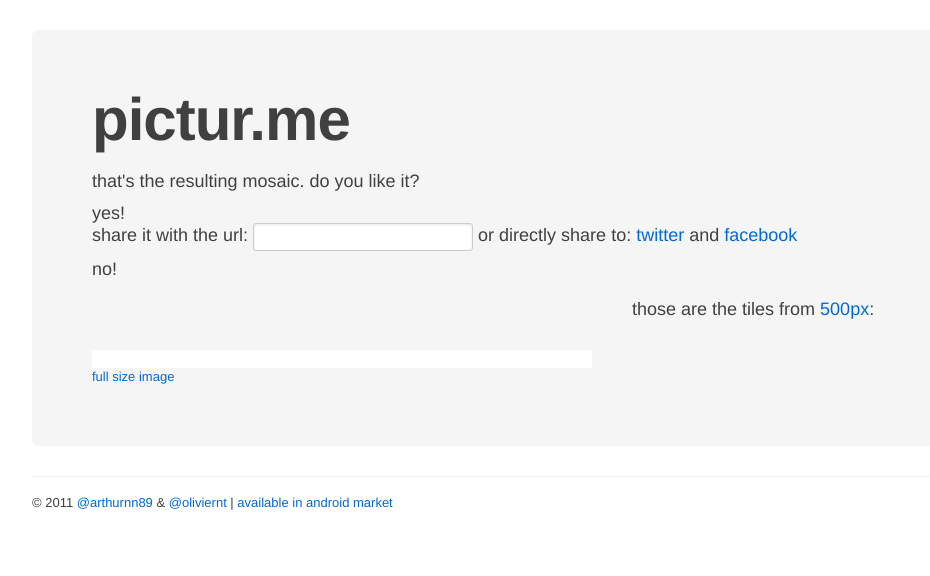
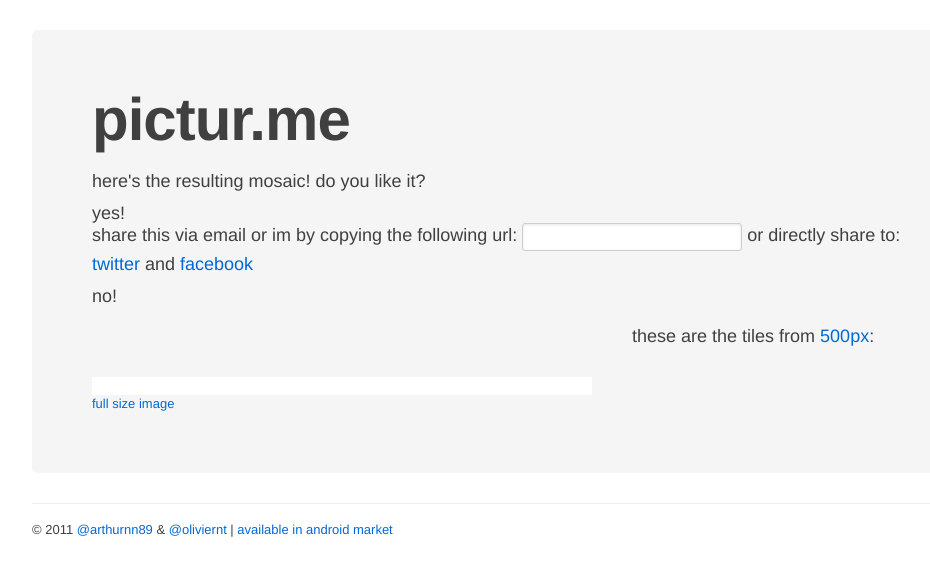
Before and after one commit to arthurnn/picturme, a Django app: template source/templates/details.html in a window 1280 px wide. Shown: the top 576 px of the page, without its empty margins (138-1068 px from the left). Run offline with Django 3.2, Linux system fonts and the light colour scheme; the template is opened without the code that fills it, so the values that code supplies are empty; parts of the project's set-up code (start-up, migrations or seed data) failed here and were passed over; some libraries are stand-ins or nearby versions.

Commit message:
Spelling Fixes

```diff
--- a/source/templates/details.html
+++ b/source/templates/details.html
@@ -14,21 +14,21 @@
     <section>
         <div class="show-grid row">
             <div class="span">
-                <p>That's the resulting mosaic. Do you like it?</p>
+                <p>Here's the resulting mosaic! Do you like it?</p>
                 <details open>
                     <summary>Yes!</summary>
-                    <p>Share it with the url: <input type="text" id="detail-url" value="{{short_url}}" /> or directly share to: <a href="https://twitter.com/share" class="share-tw" title="Twitter">Twitter</a> and <a href="#" class="share-fb">Facebook</a></p>
+                    <p>Share this via email or IM by copying the following URL: <input type="text" id="detail-url" value="{{short_url}}" /> or directly share to: <a href="https://twitter.com/share" class="share-tw" title="Twitter">Twitter</a> and <a href="#" class="share-fb">Facebook</a></p>
                 </details>
                 <details>
                     <summary>No!</summary>
-                    <p>Well that's sad but why don't you give it another try... <a href="{% url home %}">retry</a></p>
+                    <p>Well that's sad but why don't you give it another try? <a href="{% url home %}">retry!</a></p>
                 </details>
             </div>
         </div>
         <br />
         <div class="show-grid row">
             <div class="span5 offset9">
-                <p>Those are the tiles from <a href="//500px.com">500px</a>:</p>
+                <p>These are the tiles from <a href="//500px.com">500px</a>:</p>
             </div>
         </div>
         <div class="show-grid row">
```
